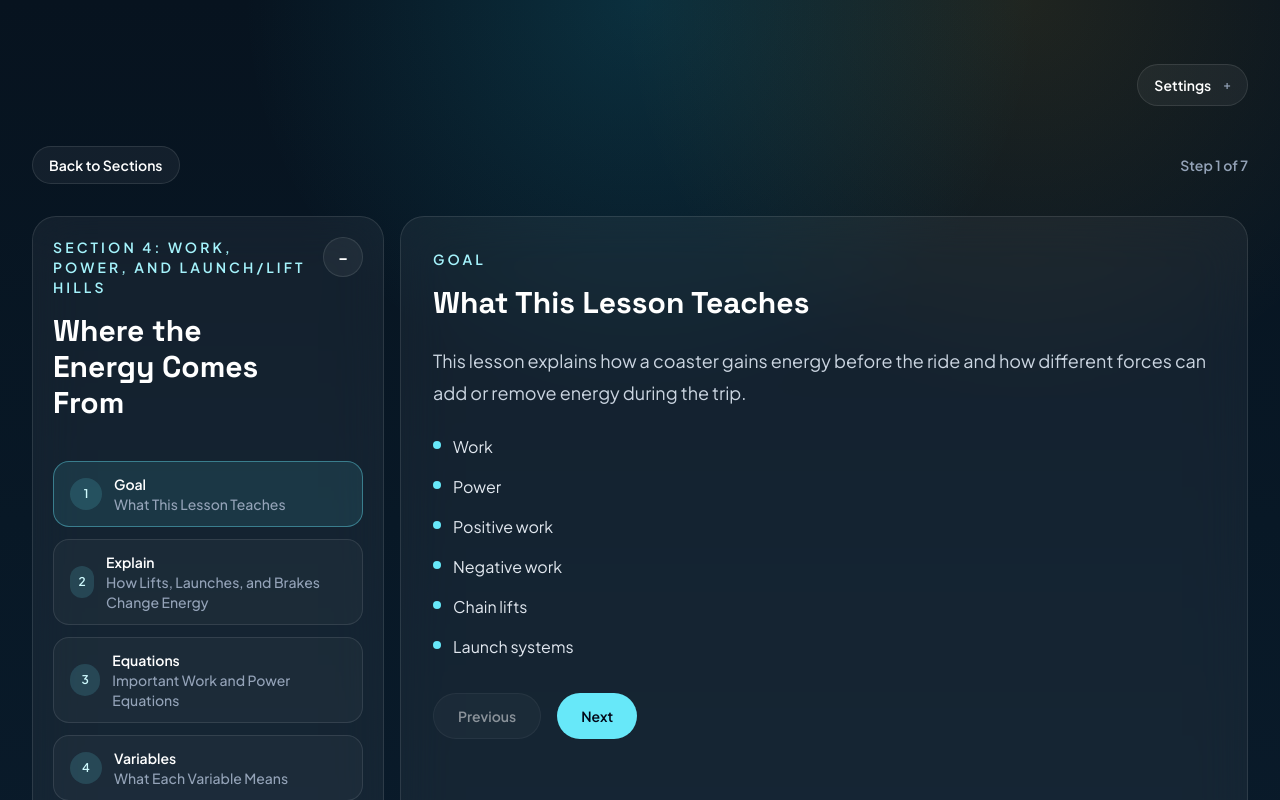
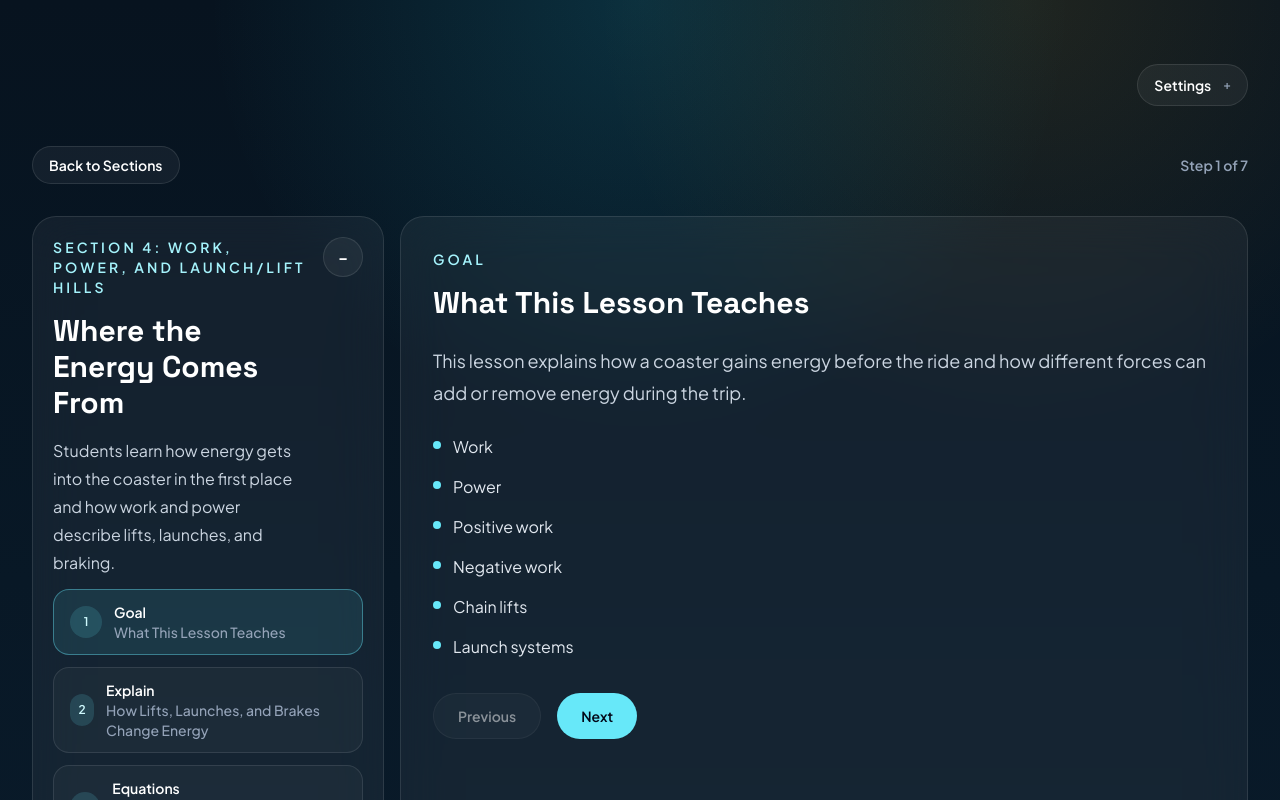
Before and after one commit to Devbevkev/coasterphysics, a React (Vite) app: page / in a window 1280 px wide. Both pictures are taken after a click on the button 640 px from the left and 1399 px from the top of the page. Shown: the top 800 px of the page. Built offline with nearby package versions, Linux system fonts and the light colour scheme.

Commit message:
Fix lesson sidebar clipping

```diff
--- a/src/App.jsx
+++ b/src/App.jsx
@@ -1931,16 +1931,16 @@ const LessonView = ({
         style={{
           "--lesson-columns": tocOpen
             ? "22rem minmax(0,1fr)"
-            : "4.75rem minmax(0,1fr)",
+            : "5.25rem minmax(0,1fr)",
         }}
       >
         <aside className={`${panelClass} p-4 sm:p-5`}>
           <div className={`flex ${tocOpen ? "items-start justify-between gap-4" : "flex-col items-center gap-4"}`}>
             <div
-              className={`overflow-hidden transition-all duration-300 ease-out ${
+              className={`transition-all duration-300 ease-out ${
                 tocOpen
-                  ? "max-h-48 opacity-100"
-                  : "max-h-0 opacity-0 pointer-events-none"
+                  ? "max-h-[20rem] overflow-visible opacity-100"
+                  : "max-h-0 overflow-hidden opacity-0 pointer-events-none"
               }`}
             >
               <p className={`text-sm font-semibold uppercase tracking-[0.22em] ${accentLabelClass}`}>
@@ -1966,10 +1966,10 @@ const LessonView = ({
           </div>
 
           <div
-            className={`overflow-hidden transition-all duration-300 ease-out ${
+            className={`transition-all duration-300 ease-out ${
               tocOpen
-                ? "mt-8 max-h-[40rem] opacity-100"
-                : "mt-0 max-h-0 opacity-0 pointer-events-none"
+                ? "mt-8 max-h-[40rem] overflow-visible opacity-100"
+                : "mt-0 max-h-0 overflow-hidden opacity-0 pointer-events-none"
             }`}
           >
             <div className="grid gap-3">
@@ -2009,13 +2009,13 @@ const LessonView = ({
           </div>
 
           <div
-            className={`overflow-hidden transition-all duration-300 ease-out ${
+            className={`transition-all duration-300 ease-out ${
               tocOpen
-                ? "max-h-0 opacity-0 pointer-events-none"
-                : "mt-2 max-h-[40rem] opacity-100"
+                ? "max-h-0 overflow-hidden opacity-0 pointer-events-none"
+                : "mt-2 max-h-[40rem] overflow-visible opacity-100"
             }`}
           >
-            <div className="flex flex-col items-center gap-3">
+            <div className="flex flex-col items-center gap-3 py-0.5">
               {lesson.steps.map((item, index) => {
                 const active = index === stepIndex;
 
```
